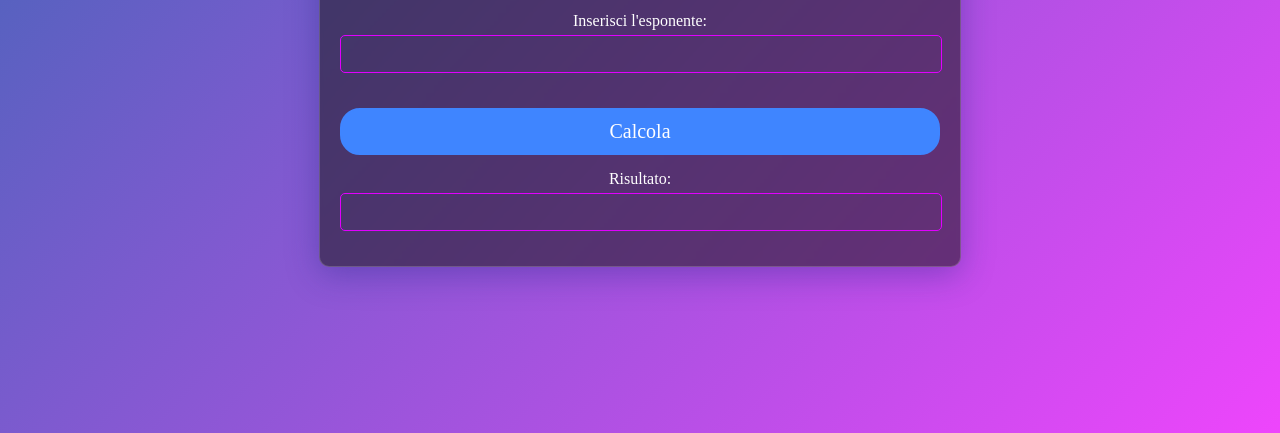
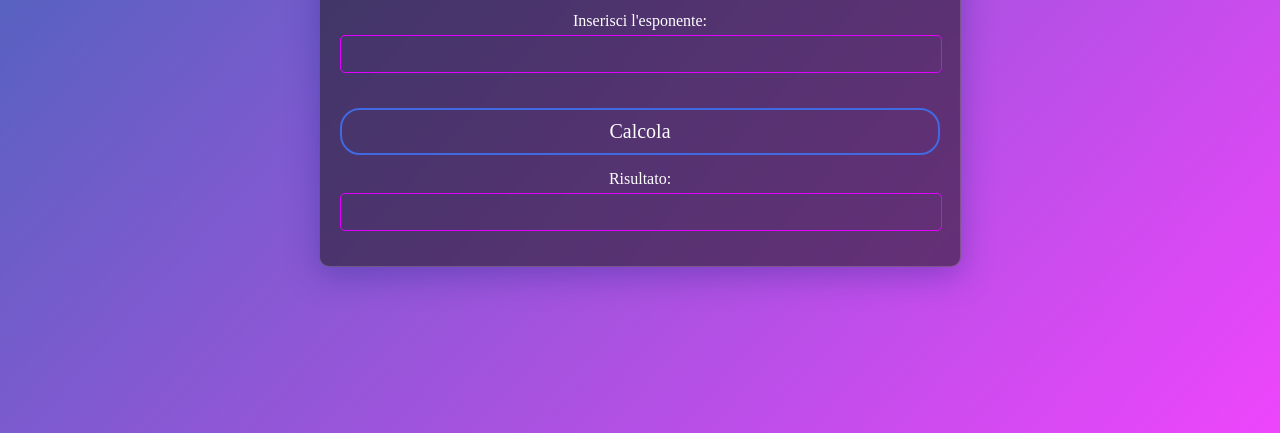
Before and after one commit to Ryuzakxx/Elevamento-a-potenza, a plain HTML site: page index.html in a window 1280 px wide. In both pictures the pointer is over the button "Calcola". Shown: the part 367-800 px from the top of the page. Drawn offline with Linux system fonts and the light colour scheme; a web font is replaced by a local one.

Commit message:
styles.css

```diff
--- a/styles.css
+++ b/styles.css
@@ -65,9 +65,9 @@ button {
 }
 
 button:hover {
-    background-color: rgb(63, 133, 255);
+    background-color: transparent;
     color: white;
-    border-color: rgb(63, 133, 255);
+    border: 2px solid royalblue;
     font-family: 'Funnel Display';
 }
 
```
